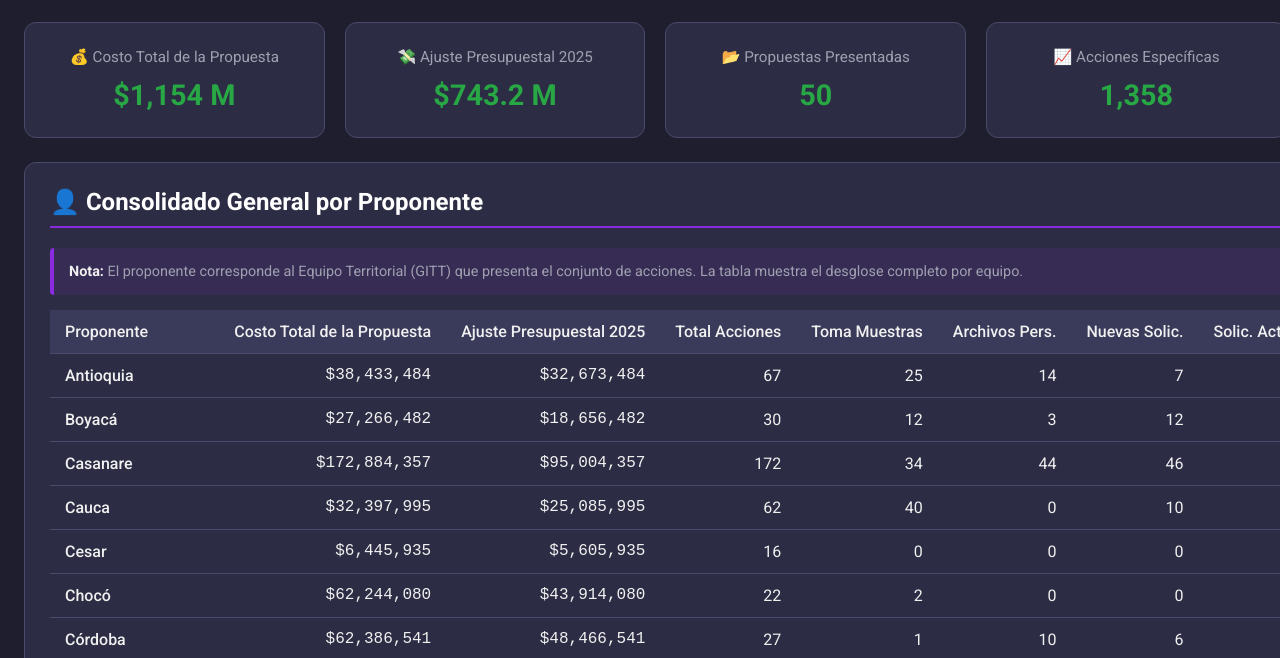
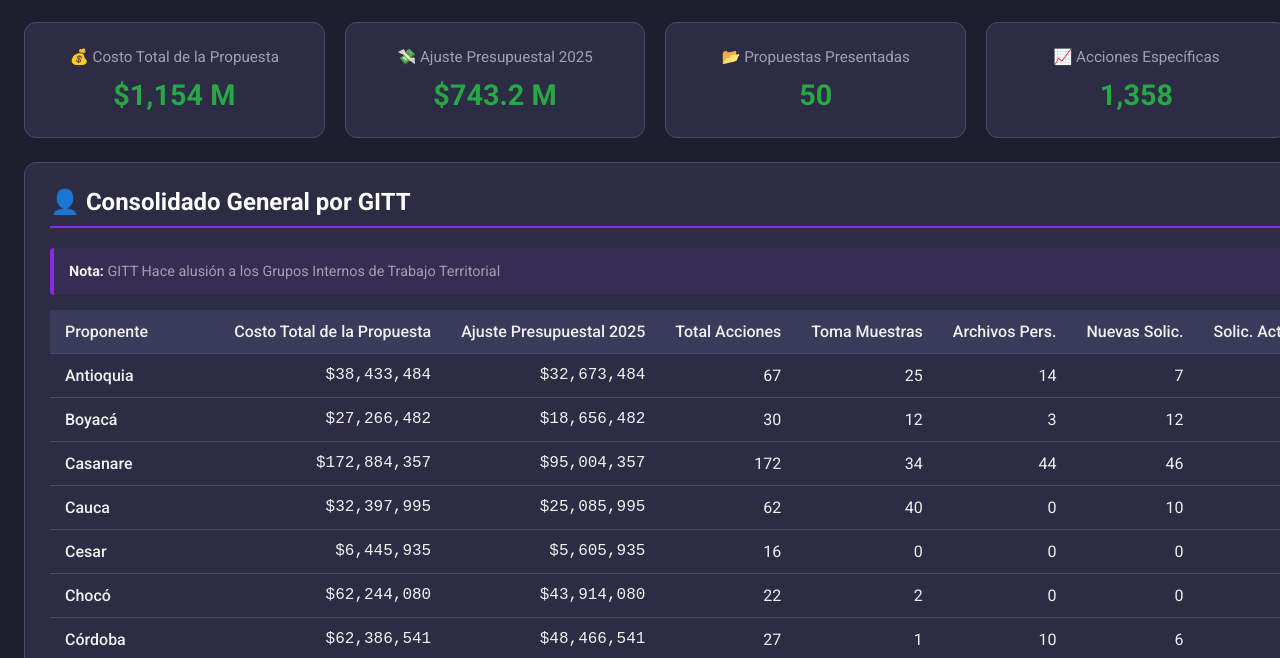
Before and after one commit to CarlosZapataB123/Red-de-Apoyo-Operativo., a plain HTML site: page index.html in a window 1280 px wide. Shown: the part 138-796 px from the top of the page. Drawn offline with Linux system fonts and the light colour scheme.

Commit message:
Update index.html

```diff
--- a/index.html
+++ b/index.html
@@ -131,8 +131,8 @@
         </div>
 
         <section class="dashboard-section">
-            <h2>👤 Consolidado General por Proponente</h2>
-            <p class="note"><b>Nota:</b> El proponente corresponde al Equipo Territorial (GITT) que presenta el conjunto de acciones. La tabla muestra el desglose completo por equipo.</p>
+            <h2>👤 Consolidado General por GITT</h2>
+            <p class="note"><b>Nota:</b> GITT Hace alusión a los Grupos Internos de Trabajo Territorial</p>
             <div class="table-wrapper">
                 <table class="proposer-table">
                     <thead>
```
